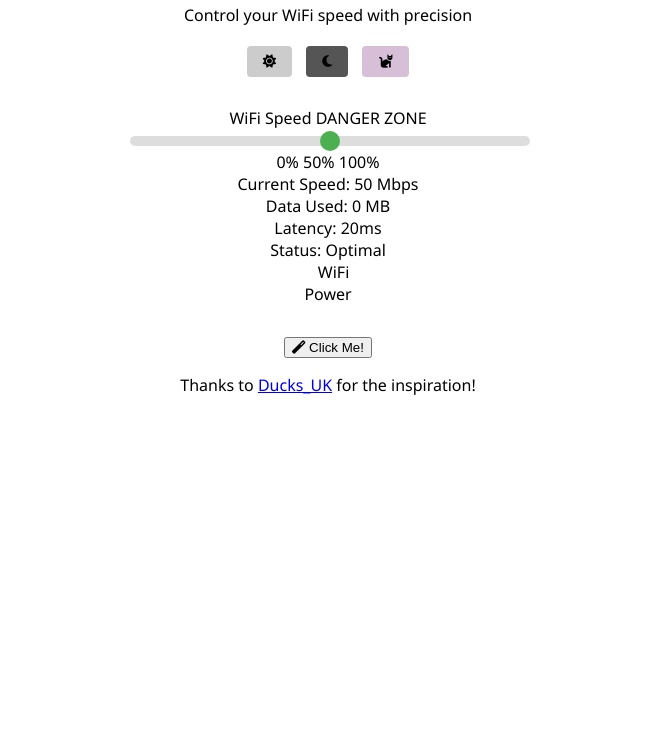
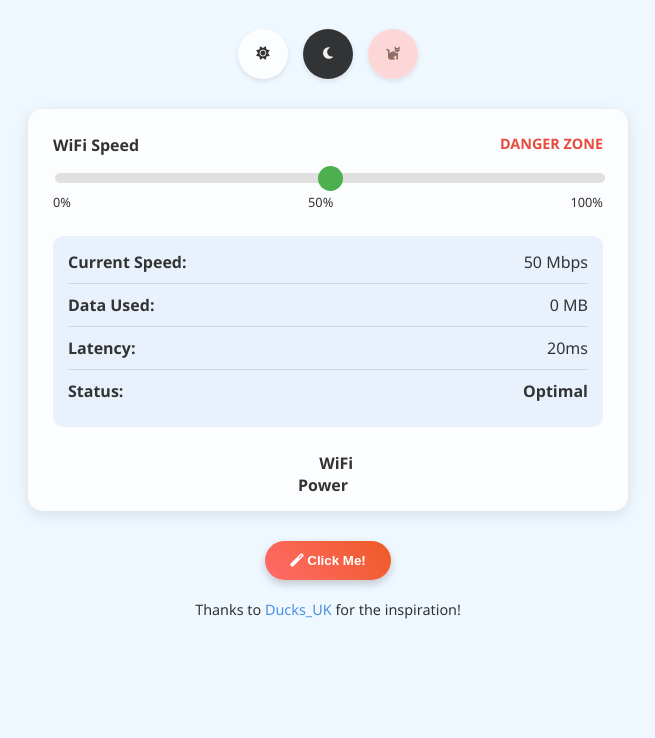
Before and after one commit to Ducks-UK/Wifi-Mash, a plain HTML site: page index.html in a window 1280 px wide. Shown: the part 102-840 px from the top of the page, without its empty margins (312-967 px from the left). After the commit the page ends 800 px from the top, so only its background shows below. Drawn offline with Linux system fonts and the light colour scheme.

Commit message:
Update style.css

```diff
--- a/style.css
+++ b/style.css
@@ -1,65 +1,173 @@
 :root {
-    --bg-color: #f5f5f5;
+    --bg-color: #f0f8ff;
     --text-color: #333;
-    --slider-bg: #ddd;
+    --primary-color: #4a90e2;
+    --danger-color: #e74c3c;
+    --slider-bg: #e0e0e0;
     --slider-active: #4CAF50;
-    --toggle-bg: #ccc;
-    --toggle-active: #2196F3;
-    --connection-color: #4CAF50;
+    --toggle-bg: #757575;
+    --toggle-active: #4CAF50;
+    --card-bg: rgba(255, 255, 255, 0.8);
+    --border-color: rgba(0, 0, 0, 0.1);
 }
 
 body {
     font-family: 'Segoe UI', Tahoma, Geneva, Verdana, sans-serif;
     margin: 0;
-    padding: 20px;
-    transition: background 0.3s, color 0.3s;
+    padding: 0;
     min-height: 100vh;
+    transition: background 0.5s ease;
+    background: var(--bg-color);
+    color: var(--text-color);
 }
 
 .container {
-    max-width: 400px;
+    max-width: 600px;
     margin: 0 auto;
+    padding: 20px;
+}
+
+header {
     text-align: center;
+    margin-bottom: 30px;
+}
+
+header h1 {
+    margin: 0;
+    color: var(--primary-color);
+}
+
+.danger-zone {
+    color: var(--danger-color);
+    font-weight: bold;
+    font-size: 0.9em;
+    margin-left: auto;
 }
 
 .theme-selector {
-    margin: 20px 0;
+    display: flex;
+    justify-content: center;
+    gap: 15px;
+    margin-bottom: 30px;
 }
 
 .theme-btn {
-    padding: 8px 16px;
-    margin: 0 5px;
+    width: 50px;
+    height: 50px;
+    border-radius: 50%;
     border: none;
-    border-radius: 4px;
+    background: var(--card-bg);
+    color: var(--text-color);
     cursor: pointer;
-    background: var(--toggle-bg);
+    display: flex;
+    align-items: center;
+    justify-content: center;
+    transition: all 0.3s ease;
+    box-shadow: 0 2px 5px rgba(0, 0, 0, 0.1);
+}
+
+.theme-btn:hover {
+    transform: scale(1.1);
+}
+
+.theme-btn.active {
+    box-shadow: 0 0 10px var(--primary-color);
 }
 
 .wifi-control {
-    margin: 30px 0;
+    background: var(--card-bg);
+    border-radius: 15px;
+    padding: 25px;
+    box-shadow: 0 4px 15px rgba(0, 0, 0, 0.1);
+    margin-bottom: 30px;
 }
 
-.slider-item, .toggle-item {
-    margin: 20px 0;
-    text-align: left;
+.slider-container {
+    margin-bottom: 25px;
+}
+
+.slider-label {
+    display: flex;
+    justify-content: space-between;
+    margin-bottom: 10px;
+    font-weight: bold;
 }
 
 .slider {
+    -webkit-appearance: none;
     width: 100%;
     height: 10px;
-    -webkit-appearance: none;
     background: var(--slider-bg);
     border-radius: 5px;
     outline: none;
+    margin-bottom: 10px;
 }
 
 .slider::-webkit-slider-thumb {
     -webkit-appearance: none;
-    width: 20px;
-    height: 20px;
+    width: 25px;
+    height: 25px;
     background: var(--slider-active);
     border-radius: 50%;
     cursor: pointer;
+    transition: all 0.2s;
+}
+
+.slider::-webkit-slider-thumb:hover {
+    transform: scale(1.2);
+}
+
+.slider-values {
+    display: flex;
+    justify-content: space-between;
+    font-size: 0.8em;
+    color: var(--text-color);
+}
+
+.stats-display {
+    margin: 25px 0;
+    background: rgba(74, 144, 226, 0.1);
+    border-radius: 10px;
+    padding: 15px;
+}
+
+.stat-item {
+    display: flex;
+    justify-content: space-between;
+    margin-bottom: 10px;
+    padding-bottom: 10px;
+    border-bottom: 1px solid var(--border-color);
+}
+
+.stat-item:last-child {
+    border-bottom: none;
+    margin-bottom: 0;
+}
+
+.stat-label {
+    font-weight: bold;
+}
+
+.status {
+    font-weight: bold;
+}
+
+.status.optimal {
+    color: #2ecc71;
+}
+
+.status.warning {
+    color: #f39c12;
+}
+
+.status.danger {
+    color: var(--danger-color);
+}
+
+.toggle-container {
+    display: flex;
+    justify-content: center;
+    margin-top: 20px;
 }
 
 .switch {
@@ -83,49 +191,98 @@ body {
     border-radius: 50%;
 }
 
-.connection-status {
-    margin-top: 30px;
+.toggle-label {
+    margin-left: 10px;
+    font-weight: bold;
 }
 
-.status-indicator {
-    width: 20px;
-    height: 20px;
-    background-color: var(--connection-color);
-    border-radius: 50%;
-    display: inline-block;
-    margin-right: 10px;
-    vertical-align: middle;
+.useless-button-container {
+    text-align: center;
+    margin-bottom: 20px;
 }
 
-#connection-text {
-    vertical-align: middle;
+.useless-btn {
+    background: linear-gradient(45deg, #ff6b6b, #ee5a24);
+    color: white;
+    border: none;
+    padding: 12px 25px;
+    border-radius: 30px;
+    font-weight: bold;
+    cursor: pointer;
+    box-shadow: 0 4px 8px rgba(0, 0, 0, 0.2);
+    transition: all 0.3s ease;
+    position: relative;
+    overflow: hidden;
+}
+
+.useless-btn:hover {
+    transform: translateY(-3px);
+    box-shadow: 0 6px 12px rgba(0, 0, 0, 0.2);
+}
+
+.useless-btn:active {
+    transform: translateY(1px);
+}
+
+.useless-btn::after {
+    content: '';
+    position: absolute;
+    top: 50%;
+    left: 50%;
+    width: 5px;
+    height: 5px;
+    background: rgba(255, 255, 255, 0.5);
+    opacity: 0;
+    border-radius: 100%;
+    transform: scale(1, 1) translate(-50%, -50%);
+    transform-origin: 50% 50%;
+}
+
+.useless-btn:focus:not(:active)::after {
+    animation: ripple 1s ease-out;
+}
+
+@keyframes ripple {
+    0% {
+        transform: scale(0, 0);
+        opacity: 0.5;
+    }
+    100% {
+        transform: scale(20, 20);
+        opacity: 0;
+    }
+}
+
+.footer {
+    text-align: center;
+    font-size: 0.9em;
+    color: var(--text-color);
+    margin-top: 20px;
+}
+
+.footer a {
+    color: var(--primary-color);
+    text-decoration: none;
+}
+
+.footer a:hover {
+    text-decoration: underline;
 }
 
 /* Dark Theme */
 .dark {
-    --bg-color: #222;
-    --text-color: #f5f5f5;
-    --slider-bg: #444;
-    --slider-active: #8BC34A;
-    --toggle-bg: #555;
-    --toggle-active: #03A9F4;
-    --connection-color: #8BC34A;
+    --bg-color: #121212;
+    --text-color: #f0f0f0;
+    --card-bg: rgba(30, 30, 30, 0.9);
+    --border-color: rgba(255, 255, 255, 0.1);
+    --primary-color: #64b5f6;
 }
 
 /* Cat Theme */
 .cat {
-    --bg-color: #f0f8ff;
-    --text-color: #333;
-    --slider-bg: #e6e6fa;
-    --slider-active: #ff69b4;
-    --toggle-bg: #d8bfd8;
-    --toggle-active: #ff1493;
-    --connection-color: #ff69b4;
+    --bg-color: #fce4ec;
+    --text-color: #8d6e63;
+    --card-bg: rgba(255, 212, 212, 0.9);
+    --primary-color: #e91e63;
+    --danger-color: #ff4081;
 }
-/* Add to existing CSS */
-#speed-text {
-    margin-top: 10px;
-    font-size: 16px;
-    color: var(--text-color);
-    font-family: monospace;
-}
```
